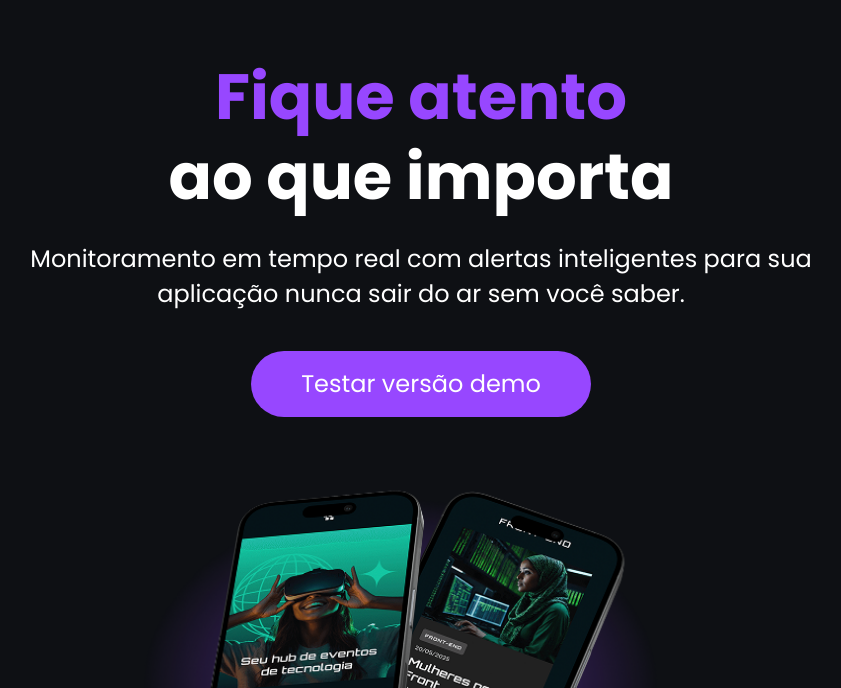
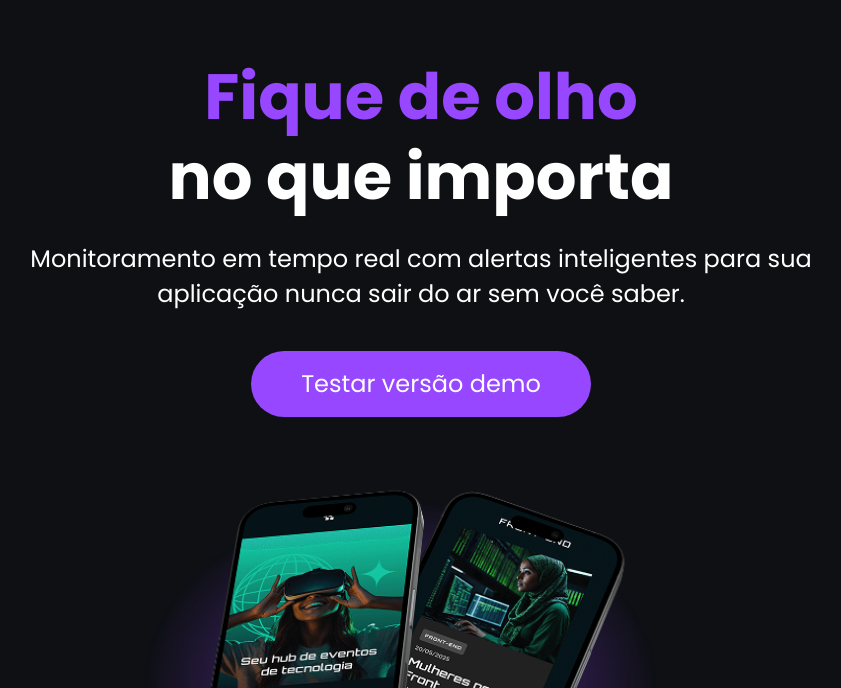
Before and after one commit to edushima/tecboard, a plain HTML site: page index.html in a window 1280 px wide. Shown: the part 112-800 px from the top of the page, without its empty margins (219-1060 px from the left). Drawn offline with Linux system fonts and the light colour scheme.

Commit message:
Desfaz a alteração do título da página

```diff
--- a/index.html
+++ b/index.html
@@ -13,7 +13,7 @@
     </header>
     <main>
         <section>
-            <h1><span>Fique atento</span><br> ao que importa</h1>
+            <h1><span>Fique de olho</span><br> no que importa</h1>
 
             <p>Monitoramento em tempo real com alertas inteligentes para sua aplicação nunca sair do ar sem você saber.</p>
 
```
